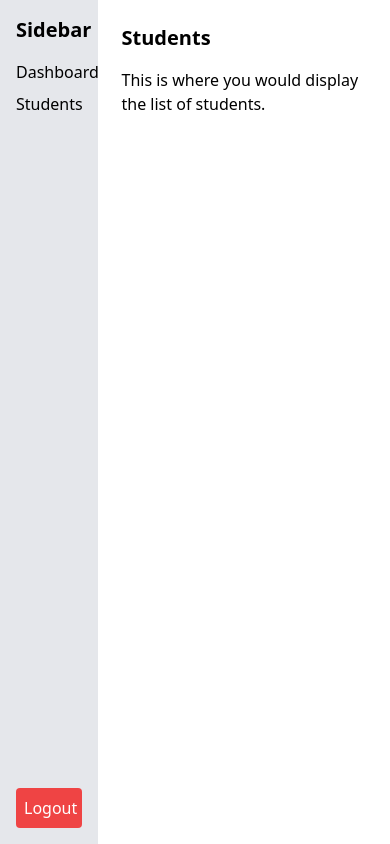
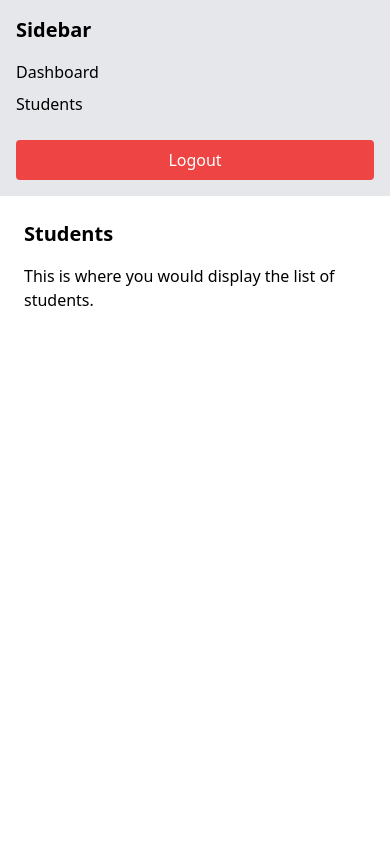
Before and after one commit to aruns128/admissions-frontend, a React (Create React App) app: page /students in a window 390 px wide. Built offline with nearby package versions, Linux system fonts and the light colour scheme.

Commit message:
layout updated

```diff
--- a/src/components/Layout.js
+++ b/src/components/Layout.js
@@ -12,17 +12,16 @@ const Layout = ({ children }) => {
   };
 
   return (
-    <div className="flex h-screen">
-      <div className="w-1/4 bg-gray-200 flex flex-col justify-between p-4">
-        <div>
-          <h3 className="font-bold text-xl mb-4">Sidebar</h3>
-
+    <div className="flex flex-col lg:flex-row h-screen">
+      <div className="bg-gray-200 p-4 flex flex-col justify-between w-full lg:w-1/4">
+        <h3 className="font-bold text-xl mb-4">Sidebar</h3>
+        <div className="flex flex-col">
           <Link to="/dashboard" className="block mb-2">
             Dashboard
           </Link>
           {role === "admin" && (
             <Link to="/users" className="block mb-2">
-              User
+              Users
             </Link>
           )}
           <Link to="/students" className="block mb-2">
@@ -36,7 +35,7 @@ const Layout = ({ children }) => {
           Logout
         </button>
       </div>
-      <div className="w-3/4 p-6 overflow-auto">{children}</div>
+      <div className="w-full lg:w-3/4 p-6 overflow-auto">{children}</div>
     </div>
   );
 };
--- a/src/components/Login.js
+++ b/src/components/Login.js
@@ -13,7 +13,6 @@ const fetchQuote = async () => {
       throw new Error("Network response was not ok");
     }
     const data = await response.json();
-
     return `${data.content} - ${data.author}`; // Return the quote content
   } catch (error) {
     console.error("Failed to fetch quote", error);
@@ -25,6 +24,7 @@ function Login() {
   const [email, setEmail] = useState("");
   const [password, setPassword] = useState("");
   const [quote, setQuote] = useState("");
+  const [isLoggedIn, setIsLoggedIn] = useState(false); // Track login status
   const navigate = useNavigate();
   const { login } = useAuth();
 
@@ -35,14 +35,16 @@ function Login() {
   };
 
   useEffect(() => {
+    if (!isLoggedIn) {
       getQuote(); // Fetch a quote on component mount
 
       const intervalId = setInterval(() => {
         getQuote(); // Fetch a new quote every 2 minutes
-    }, 10000); // 120000 milliseconds = 2 minutes
+      }, 120000); // 120000 milliseconds = 2 minutes
 
       return () => clearInterval(intervalId); // Clear the interval on component unmount
-  }, []);
+    }
+  }, [isLoggedIn]);
 
   const handleSubmit = async (e) => {
     e.preventDefault();
@@ -56,7 +58,7 @@ function Login() {
       const { token, role } = response.data; // Assuming your API returns the token and role
 
       login(token, role); // Pass the role to the login function
-
+      setIsLoggedIn(true); // Set login status to true
       navigate("/dashboard");
     } catch (error) {
       if (error.response && error.response.status === 401) {
@@ -70,13 +72,15 @@ function Login() {
   return (
     <div className="flex h-screen">
       {/* Left Section: Quotes */}
-      <div className="w-1/2 flex flex-col justify-center items-center bg-blue-100 p-6">
+      {!isLoggedIn && (
+        <div className="w-1/2 hidden lg:flex flex-col justify-center items-center bg-blue-100 p-6">
           <h2 className="text-3xl font-bold mb-4">Inspiration</h2>
           <p className="text-lg text-center italic">{quote}</p>
         </div>
+      )}
 
       {/* Right Section: Login Form */}
-      <div className="w-1/2 flex justify-center items-center bg-white shadow-lg">
+      <div className="w-full lg:w-1/2 flex justify-center items-center bg-white shadow-lg">
         <form onSubmit={handleSubmit} className="max-w-md w-full p-6">
           <h1 className="text-2xl font-bold mb-6 text-center">Login</h1>
           <div className="mb-4">
```
Lines whose indentation alone changed are shown as unchanged.
